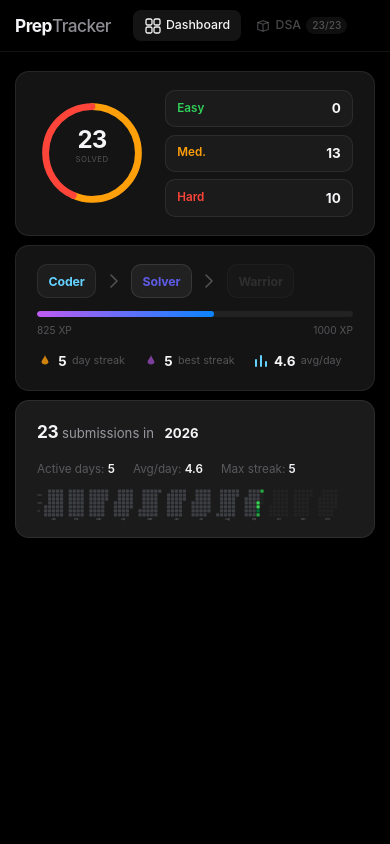
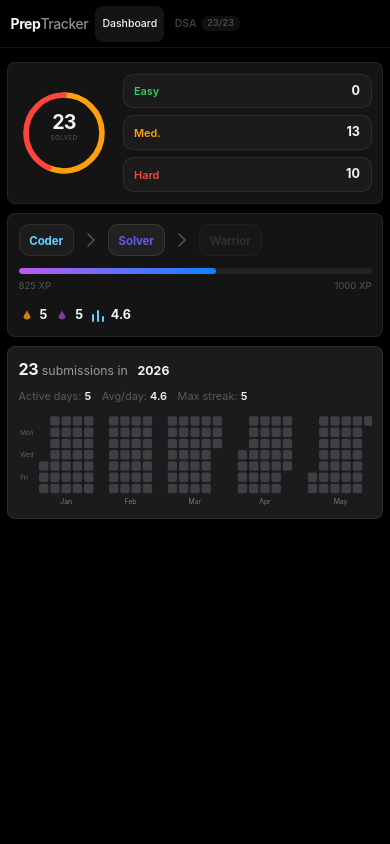
Before and after one commit to Ronit-k/PrepTracker, a Flask app: page / in a window 390 px wide. Run offline with Flask 3, Linux system fonts and the light colour scheme; some libraries are stand-ins or nearby versions.

Commit message:
Add comprehensive responsive design for iPhone, iPad, and desktop
- Three breakpoints: tablet (768px), phone (640px), small phone (390px)
- iOS safe area support via viewport-fit=cover and env() insets
- 16px input font on mobile to prevent iOS auto-zoom
- Heatmap scrolls horizontally on mobile with readable cell size
- Dashboard cards stack on phone, side-by-side on tablet+
- Touch-friendly targets: larger btn-icon, status-dot, nav-tab
- Drag handles hidden on phone (touch drag UX is poor)
- Platform icons hidden on very small phones to save space
- Modal respects safe area bottom padding
- Full-width toast on mobile with safe area offset
- Search input fills available width on tablet+
- Streak labels hidden on small phones, nav-tab icons hidden
- Scroll chaining prevented in modal and notes popover
- Apple web app meta tags and theme-color for home screen
- Tap highlight suppressed, text-size-adjust locked

Co-Authored-By: Claude Opus 4.6 <noreply@anthropic.com>

```diff
--- a/static/css/style.css
+++ b/static/css/style.css
@@ -40,6 +40,8 @@ html {
   font-size: 15px;
   -webkit-font-smoothing: antialiased;
   -moz-osx-font-smoothing: grayscale;
+  -webkit-text-size-adjust: 100%;
+  text-size-adjust: 100%;
 }
 
 body {
@@ -49,6 +51,7 @@ body {
   line-height: 1.5;
   min-height: 100vh;
   overflow-x: hidden;
+  -webkit-tap-highlight-color: transparent;
 }
 
 a { color: var(--blue); text-decoration: none; }
@@ -882,6 +885,7 @@ a:hover { text-decoration: underline; }
   padding: 0.5rem 1.5rem 2rem;
   transform: translateY(100%);
   transition: transform 0.35s var(--spring);
+  overscroll-behavior: contain;
 }
 .modal-backdrop.open .modal-sheet { transform: translateY(0); }
 .modal-handle {
@@ -1146,6 +1150,7 @@ a:hover { text-decoration: underline; }
   max-height: 85vh;
   overflow-y: auto;
   box-shadow: 0 24px 80px rgba(0,0,0,0.5);
+  overscroll-behavior: contain;
   transform: scale(0.92);
   transition: transform 0.25s cubic-bezier(0.34, 1.56, 0.64, 1);
 }
@@ -1297,15 +1302,152 @@ a:hover { text-decoration: underline; }
 ::-webkit-scrollbar-thumb:hover { background: rgba(255,255,255,0.2); }
 
 /* ── Responsive ────────────────────────────────────────────────── */
+
+/* Tablet — ≤ 768px */
+@media (max-width: 768px) {
+  .navbar-inner { gap: 0.75rem; }
+  .app { padding: 0.75rem 0.75rem 3rem; }
+  .dash-heatmap-card { padding: 1rem; }
+  .search-wrap { flex: 1; min-width: 0; }
+  .search-input { width: 100%; }
+
+  .hm-header-row {
+    flex-direction: column;
+    gap: 0.4rem;
+  }
+  .hm-header-right {
+    gap: 0.75rem;
+    flex-wrap: wrap;
+  }
+
+  .heatmap-wrap {
+    overflow-x: auto;
+    -webkit-overflow-scrolling: touch;
+    scrollbar-width: thin;
+  }
+  .hm-svg { min-width: 900px; }
+
+  .form-group input,
+  .form-group select,
+  .form-group textarea,
+  .search-input,
+  .code-input {
+    font-size: 16px;
+  }
+}
+
+/* Phone — ≤ 640px */
 @media (max-width: 640px) {
-  .app { padding: 0.75rem 1rem 4rem; }
+  :root { --nav-h: 48px; }
+
+  .navbar {
+    padding-top: env(safe-area-inset-top);
+    height: calc(var(--nav-h) + env(safe-area-inset-top));
+  }
+  .navbar-inner {
+    padding: 0 0.75rem;
+    gap: 0.5rem;
+  }
+  .nav-logo { font-size: 1.05rem; }
+  .nav-tab {
+    padding: 0.45rem 0.6rem;
+    font-size: 0.78rem;
+    min-height: 36px;
+  }
+
+  .app {
+    padding: 0.65rem 0.75rem 2rem;
+    padding-bottom: calc(2rem + env(safe-area-inset-bottom));
+  }
+
   .dash-top { grid-template-columns: 1fr; }
+  .dash-donut-card { padding: 1rem; gap: 1rem; }
+  .donut-ring { width: 90px; height: 90px; }
+  .dash-rank-card { padding: 1rem; }
+  .streak-row { gap: 0.7rem; }
+  .streak-label { font-size: 0.65rem; }
+  .dash-heatmap-card { padding: 0.85rem; }
+
+  .subject-header { flex-wrap: wrap; gap: 0.5rem; }
+
   .filters { width: 100%; }
-  .search-input { width: 100%; }
+
   .form-row { grid-template-columns: 1fr; }
-  .file-row { padding-left: 1.2rem; gap: 0.4rem; }
-  .modal-sheet { max-width: 100%; }
-  .subject-header { flex-wrap: wrap; gap: 0.5rem; }
+  .modal-sheet {
+    max-width: 100%;
+    max-height: 92vh;
+    padding: 0.5rem 1rem 1.5rem;
+    padding-bottom: calc(1.5rem + env(safe-area-inset-bottom));
+  }
+
+  .card { padding: 0.9rem; }
+
+  .folder-header { padding: 0.65rem 0.75rem; }
+
+  .file-row {
+    padding: 0.55rem 0.65rem;
+    gap: 0.35rem;
+  }
+  .drag-handle { display: none; }
+  .file-diff { width: 46px; font-size: 0.62rem; }
+  .btn-icon {
+    padding: 0.4rem;
+    min-width: 34px;
+    min-height: 34px;
+  }
+  .status-dot { padding: 4px; }
+  .file-platform,
+  .file-platform-link { width: 28px; height: 28px; }
+
+  .notes-popover-content {
+    width: 96%;
+    padding: 1rem 1.2rem;
+    max-height: 90vh;
+  }
+  .code-block { font-size: 0.72rem; }
+
+  .toast {
+    bottom: calc(1.5rem + env(safe-area-inset-bottom));
+    left: 1rem;
+    right: 1rem;
+    transform: translateY(100px);
+    text-align: center;
+  }
+  .toast.show { transform: translateY(0); }
+}
+
+/* Small phone — ≤ 390px */
+@media (max-width: 390px) {
+  html { font-size: 14px; }
+  .nav-logo { font-size: 1rem; }
+  .nav-tab {
+    padding: 0.4rem 0.5rem;
+    font-size: 0.75rem;
+  }
+  .nav-tab svg { display: none; }
+
+  .app {
+    padding: 0.5rem 0.5rem 2rem;
+    padding-bottom: calc(2rem + env(safe-area-inset-bottom));
+  }
+
+  .card { padding: 0.75rem; border-radius: var(--r-sm); }
+  .dash-heatmap-card { padding: 0.75rem; }
+
+  .folder-header { padding: 0.55rem 0.65rem; }
+  .file-row { padding: 0.45rem 0.5rem; gap: 0.3rem; }
+  .file-platform,
+  .file-platform-link { display: none; }
+  .file-diff { width: 42px; font-size: 0.58rem; }
+  .btn-folder-add { padding: 0.2rem 0.35rem; }
+
+  .modal-sheet {
+    padding: 0.5rem 0.75rem 1.25rem;
+    padding-bottom: calc(1.25rem + env(safe-area-inset-bottom));
+  }
+  .dp-dropdown { width: 260px; }
+  .streak-row { gap: 0.5rem; }
+  .streak-label { display: none; }
 }
 
 @media (prefers-reduced-motion: reduce) {
--- a/templates/index.html
+++ b/templates/index.html
@@ -2,7 +2,10 @@
 <html lang="en">
 <head>
   <meta charset="UTF-8">
-  <meta name="viewport" content="width=device-width, initial-scale=1.0">
+  <meta name="viewport" content="width=device-width, initial-scale=1.0, viewport-fit=cover">
+  <meta name="theme-color" content="#000000">
+  <meta name="apple-mobile-web-app-capable" content="yes">
+  <meta name="apple-mobile-web-app-status-bar-style" content="black-translucent">
   <title>Placement Prep Tracker</title>
   <link rel="icon" type="image/svg+xml" href="/static/favicon.svg">
   <link rel="stylesheet" href="/static/css/style.css">
```
